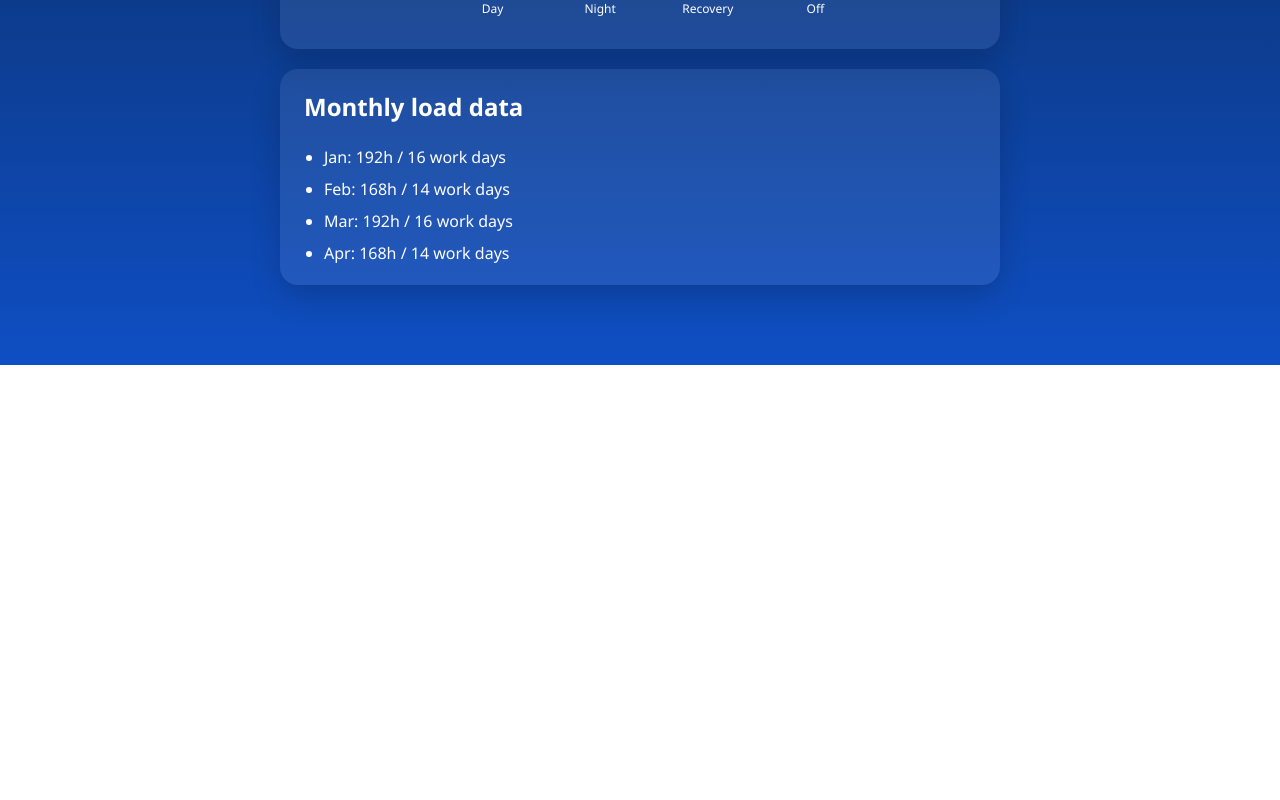
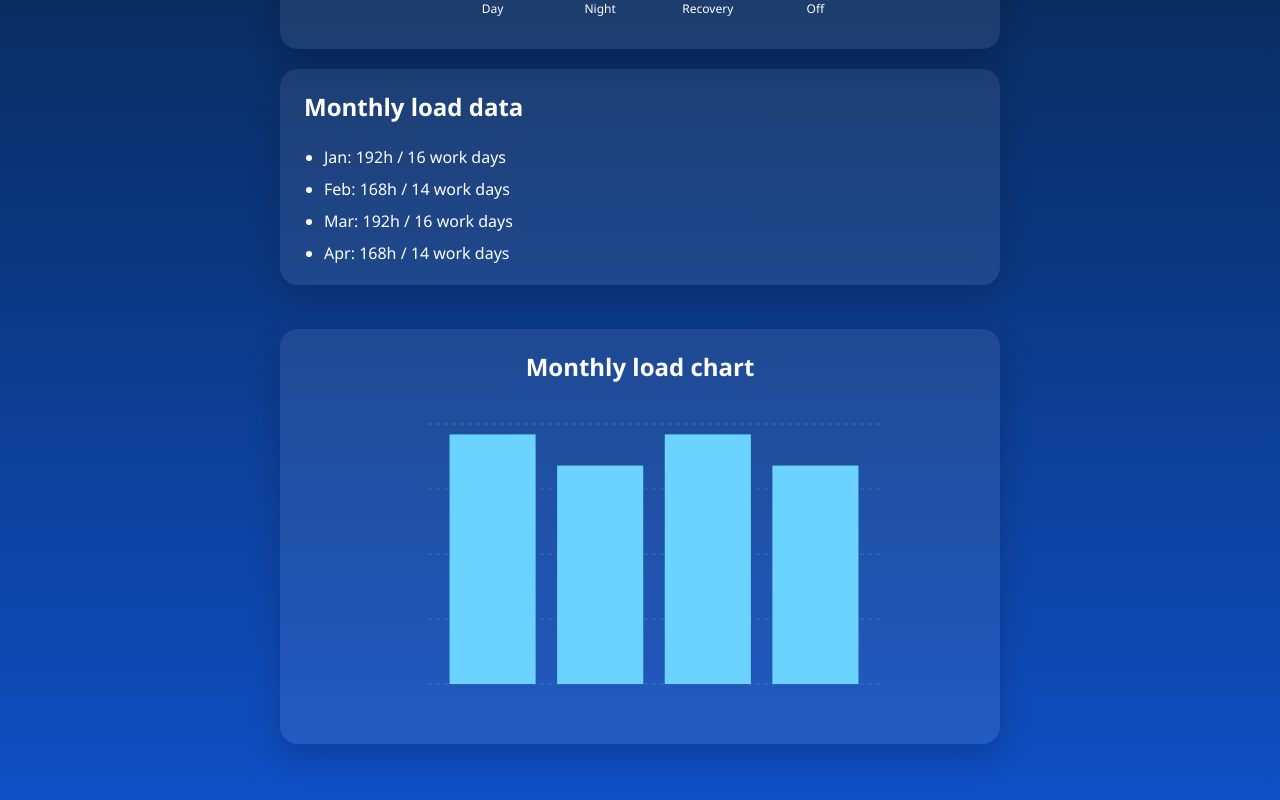
Before and after one commit to QweeeTleX/Vahta-enhanced, a React (Vite) app: page / in a window 1280 px wide. Shown: the part 1417-2217 px from the top of the page. Before the commit the page ends 1782 px from the top, so only its background shows below. Built offline with nearby package versions, Linux system fonts and the light colour scheme.

Commit message:
2nd chart raw

```diff
--- a/src/App.tsx
+++ b/src/App.tsx
@@ -35,6 +35,21 @@ function App() {
   const innerWidth = chartWidth - chartMargin.left - chartMargin.right
   const innerHeight = chartHeight - chartMargin.top - chartMargin.bottom
   const maxValue = max(shiftBreakdown, (item) => item.value) ?? 0
+
+  const monthlyMaxHours = max(monthlyLoadData, (item) => item.totalHours) ?? 0
+
+  const monthlyXScale = scaleBand()
+    .domain(monthlyLoadData.map((item) => item.label))
+    .range([0, innerWidth])
+    .padding(0.2)
+
+  const monthlyYScale = scaleLinear()
+    .domain([0, monthlyMaxHours])
+    .nice()
+    .range([innerHeight, 0])
+
+  const monthlyYTicks = monthlyYScale.ticks(5)
+
 
   const xScale = scaleBand()
     .domain(shiftBreakdown.map((item) => item.label))
@@ -222,6 +237,48 @@ function App() {
         </ul>
       </section>
 
+      <section className="panel chart-panel">
+        <h2>Monthly load chart</h2>
+
+        <svg className="chart" width={chartWidth} height={chartHeight}>
+          <g transform={`translate(${chartMargin.left}, ${chartMargin.top})`}>
+            {monthlyYTicks.map((tick) => {
+              const y = monthlyYScale(tick)
+
+              return (
+                <line
+                  key={tick}
+                  className="chart-grid-line"
+                  x1={0}
+                  y1={y}
+                  x2={innerWidth}
+                  y2={y}
+                />
+              )
+            })}
+
+            {monthlyLoadData.map((item) => {
+              const x = monthlyXScale(item.label) ?? 0
+              const y = monthlyYScale(item.totalHours)
+              const barHeight = innerHeight - y
+
+              return (
+                <rect
+                  key={item.label}
+                  className="chart-bar"
+                  x={x}
+                  y={y}
+                  width={monthlyXScale.bandwidth()}
+                  height={barHeight}
+                  fill="#6bd3ff"
+                />
+              )
+            })}
+
+          </g>
+        </svg>
+      </section>
+
     </main>
   )
 
```
